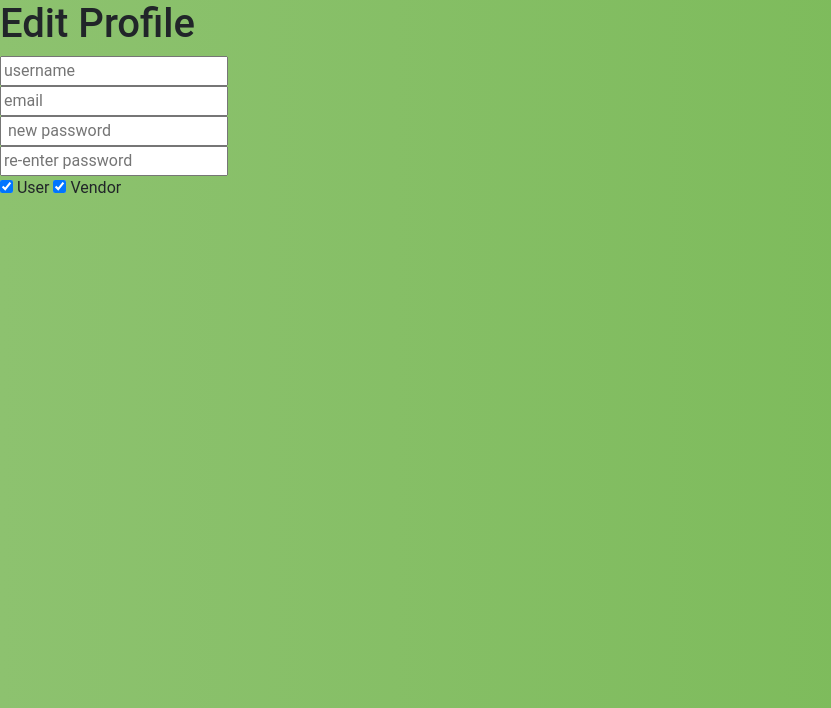
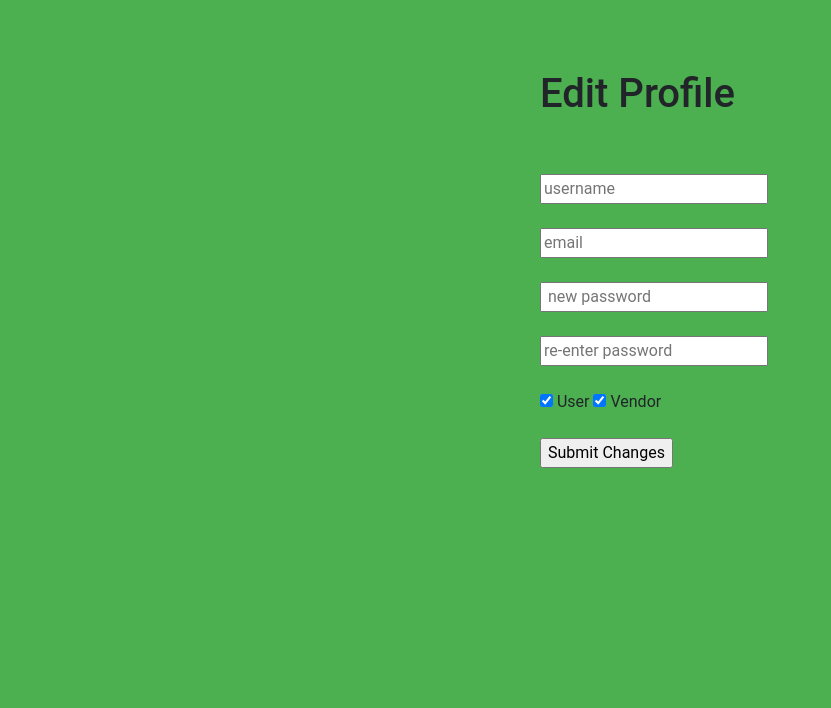
Before and after one commit to MobileEats/MobileEats, a Spring app: template src/main/resources/templates/profile-edit-page.html in a window 1280 px wide. Shown: the top 708 px of the page, without its empty margins (0-831 px from the left). Run offline with Thymeleaf, Linux system fonts and the light colour scheme; the template is opened without the code that fills it, so the values that code supplies are empty; some of the project's set-up classes (security, data sources, template engines, error pages and the like) are left out, and stand-ins take their place; some libraries are stand-ins or nearby versions.

Commit message:
finished basics on edit profile page

```diff
--- a/src/main/resources/static/css/custom.css
+++ b/src/main/resources/static/css/custom.css
@@ -196,6 +196,3 @@ body {
     -webkit-font-smoothing: antialiased;
     -moz-osx-font-smoothing: grayscale;
 }
-
-
-/**** EDIT PROFILE PAGE ****/
--- a/src/main/resources/templates/profile-edit-page.html
+++ b/src/main/resources/templates/profile-edit-page.html
@@ -7,23 +7,44 @@
     <script src="//maxcdn.bootstrapcdn.com/bootstrap/4.0.0/js/bootstrap.min.js"></script>
     <script src="//cdnjs.cloudflare.com/ajax/libs/jquery/3.2.1/jquery.min.js"></script>
 
-    <link rel="stylesheet" href="css/custom.css"/>
+    <link rel="stylesheet" href="src/main/resources/static/css/custom.css"/>
+
+
+    <style>
+
+      .edit-profile-header {
+          top: 10%;
+      }
+
+        #profile-edit {
+            background-color: #4CAF50;
+            position: fixed;
+            top: 15%;
+            left: 50%;
+            margin-top: -50px;
+            margin-left: -100px;
+        }
+
+    </style>
 </head>
-<body id="edit">
+<body id="profile-edit">
 
-<h1>Edit Profile</h1>
+<h1 class="edit-profile-header">Edit Profile</h1>
+<br><br>
 
 <div class="edit-container">
     <input type="text" placeholder="username"/>
-    <br>
+    <br><br>
     <input type="text" placeholder="email"/>
-    <br>
+    <br><br>
     <input type="password" placeholder=" new password"/>
-    <br>
+    <br><br>
     <input type="password" placeholder="re-enter password">
-    <br>
+    <br><br>
     <input type="checkbox" checked/> User
     <input type="checkbox" checked/> Vendor
+    <br><br>
+    <input type="submit" value="Submit Changes">
 </div>
 
 </body>
```
